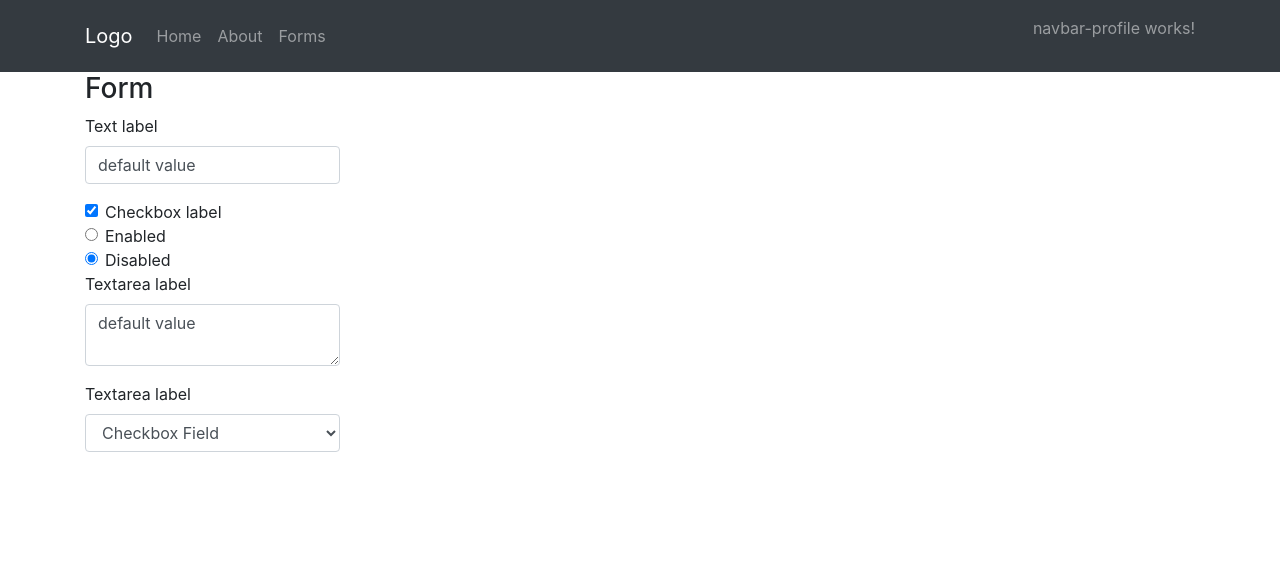
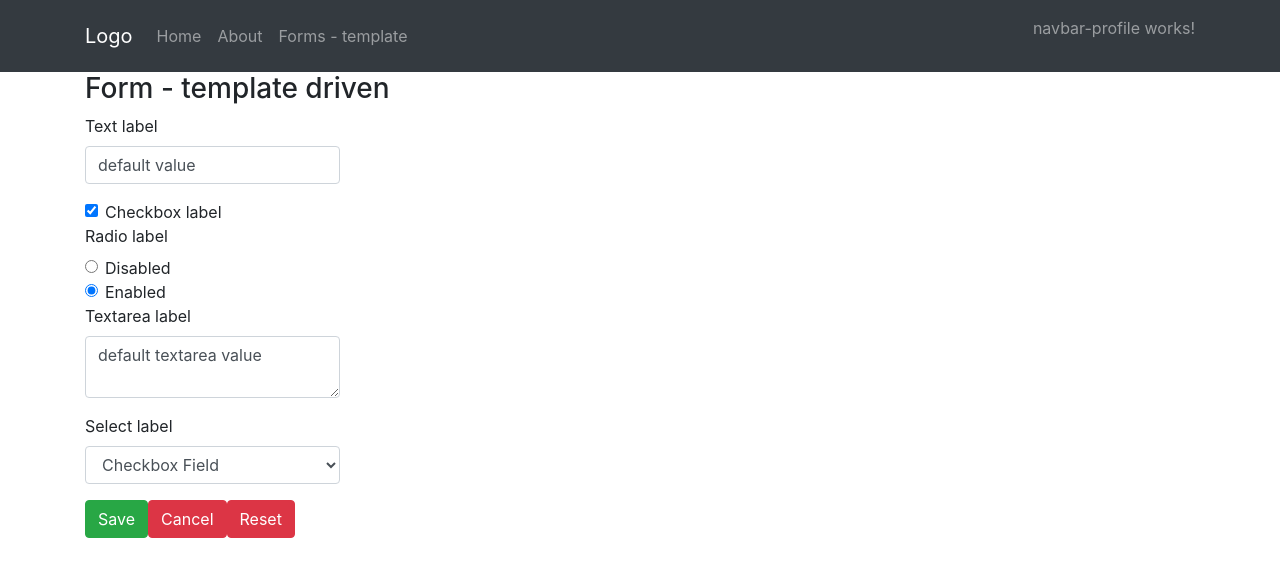
Before and after one commit to tomekb82/angular-startup, an Angular app in the folder angular-startup/: page /#/form in a window 1280 px wide. Shown: the top 576 px of the page. Built offline with nearby package versions, Linux system fonts and the light colour scheme.

Commit message:
forms template drive

```diff
--- a/angular-startup/src/app/app.component.ts
+++ b/angular-startup/src/app/app.component.ts
@@ -20,7 +20,7 @@ export class AppComponent {
       active: false
     },
     {
-      name: 'Forms',
+      name: 'Forms - template',
       link: '#/form',
       active: false
     }
--- a/angular-startup/src/app/form/form-wrapper.component.ts
+++ b/angular-startup/src/app/form/form-wrapper.component.ts
@@ -5,9 +5,13 @@ import {FormField} from '../model/form-field';
   selector: 'form-wrapper',
   template: `
     <h3>{{ title }}</h3>
+    <b *ngIf="status">Status: {{ status }} </b>
     <div class="row">
       <div class="col-3">
-        <my-form [fields]="fields"></my-form>
+        <my-form [fields]="fields" (fieldsChange)="afterSave($event)"></my-form>
+      </div>
+      <div class="col-3">
+        <pre *ngIf="savedData">{{ savedData | json }}</pre>
       </div>
     </div>
   `,
@@ -15,7 +19,9 @@ import {FormField} from '../model/form-field';
 })
 export class FormWrapperComponent implements OnInit {
 
-  title = 'Form';
+  title = 'Form - template driven';
+  status;
+  savedData;
 
   fields: FormField = [
     {
@@ -29,27 +35,36 @@ export class FormWrapperComponent implements OnInit {
       type: 'checkbox'
     },
     {
-      //label: "Checkbox label",
-      enabled: false,
+      label: "Radio label",
+      enabled: true,
+      options: [
+        { label: "Disabled", enabled: false },
+        { label: "Enabled", enabled: true }
+      ],
       type: 'radio'
     },
     {
       label: "Textarea label",
-      value: "default value",
+      textarea: "default textarea value",
       type: 'textarea'
     },
     {
-      label: "Textarea label",
+      label: "Select label",
       options: [
         { type: 'text', label:'Text Field'},
         { type: 'checkbox', label:'Checkbox Field'},
         { type: 'select', label:'Select Field'},
       ],
-      value: [{ type: 'checkbox', label:'Checkbox Field'}],
+      select: [{ type: 'checkbox', label:'Checkbox Field'}],
       type: 'select',
       multiple: false,
     }
   ];
+
+  afterSave(response) {
+    this.status = 'Form saved';
+    this.savedData = response;
+  }
 
   constructor() { }
 
--- a/angular-startup/src/app/form/form.component.ts
+++ b/angular-startup/src/app/form/form.component.ts
@@ -1,59 +1,71 @@
-import {Component, Input, OnInit} from '@angular/core';
+import {Component, EventEmitter, Input, OnInit, Output, ViewChild} from '@angular/core';
 import {FormField} from '../model/form-field';
+import {NgForm} from '@angular/forms';
+import * as keys from 'lodash/keys';
 
 @Component({
   selector: 'my-form',
   template: `
+    <form (ngSubmit)="save()">
       <div *ngFor="let field of fields">
         <div [ngSwitch]="field.type">
 
           <div *ngSwitchCase=" 'text' ">
             <div class="form-group">
               <label>{{ field.label }}</label>
-            <input type="text" class="form-control" [(ngModel)]="field.value">
+              <input type="text" class="form-control" [ngModel]="field.value" name="value">
             </div>
           </div>
 
           <div *ngSwitchCase=" 'checkbox' ">
             <div class="form-check">
               <label class="form-check-label">
-              <input class="form-check-input" type="checkbox" [(ngModel)]="field.active"> {{ field.label }}
+                <input class="form-check-input" type="checkbox" [ngModel]="field.active" name="active"> {{ field.label }}
               </label>
             </div>
           </div>
 
           <div *ngSwitchCase=" 'radio' ">
-          <div class="form-check">
+            <label>{{ field.label }}</label>
+            <div class="form-check" *ngFor="let radio of field.options">
               <label class="form-check-label">
-              <input class="form-check-input" type="radio" [value]="true" [(ngModel)]="field.enabled"> Enabled
+                <input class="form-check-input" type="radio" [value]="radio.enabled" [ngModel]="field.enabled" name="enabled"> {{ radio.label }}
               </label>
             </div>
-          <div class="form-check">
+           <!-- <div class="form-check">
               <label class="form-check-label">
-              <input class="form-check-input" type="radio" [value]="false" [(ngModel)]="field.enabled"> Disabled
+                <input class="form-check-input" type="radio" [value]="false" [ngModel]="field.enabled" name="enabled"> Disabled
               </label>
-          </div>
+            </div>-->
           </div>
 
           <div *ngSwitchCase=" 'textarea' ">
             <div class="form-group">
               <label>{{ field.label }}</label>
-            <textarea class="form-control" [(ngModel)]="field.value"></textarea>
+              <textarea class="form-control" [ngModel]="field.textarea" name="textarea"></textarea>
             </div>
           </div>
 
           <div *ngSwitchCase=" 'select' ">
             <div class="form-group">
               <label>{{ field.label }}</label>
-            <select class="form-control" [(ngModel)]="field.value" [compareWith]="compareType" [multiple]="field.multiple">
+              <select class="form-control" [ngModel]="field.select" [compareWith]="compareType" [multiple]="field.multiple" name="select">
                 <option *ngFor="let option of field.options" [ngValue]="option">{{option.label}}</option>
               </select>
             </div>
           </div>
 
+        </div>
 
       </div>
+
+      <div class="form-group">
+        <button class="btn btn-success">Save</button>
+        <button class="btn btn-danger" type="button" (click)="cancel()">Cancel</button>
+        <button class="btn btn-danger" type="button" (click)="reset()">Reset</button>
       </div>
+
+    </form>
   `,
   styles: []
 })
@@ -62,11 +74,49 @@ export class FormComponent implements OnInit {
   @Input()
   fields: FormField;
 
-  compareType(type1, type2){
-    return  type2 && type1.type == type2.type
+  @Output()
+  fieldsChange = new EventEmitter();
+
+  @ViewChild(NgForm)
+  form: NgForm;
+
+  compareType(type1, type2) {
+    return  type2 && type1.type === type2.type;
   }
 
-  constructor() { }
+  save() {
+    this.fieldsChange.emit(this.form.value);
+  }
+
+  cancel() {
+    this.form.setValue(this.getDefaultValues());
+    this.fieldsChange.emit(this.form.value);
+  }
+
+  getDefaultValues() {
+    const formKeys = Object.keys(this.form.value);
+    const changedModel = {};
+
+    this.fields.forEach(defaultField => {
+      Object.entries(defaultField).forEach(([defaultKey, defaultValue]) => {
+        formKeys.forEach(formKey => {
+          if (formKey === defaultKey) {
+            changedModel[formKey] = defaultValue;
+          }
+        });
+      });
+    });
+
+    return changedModel;
+  }
+
+  reset() {
+    this.form.reset();
+    this.fieldsChange.emit(this.form.value);
+  }
+
+  constructor() {
+  }
 
   ngOnInit() {
   }
--- a/angular-startup/src/app/model/form-field.ts
+++ b/angular-startup/src/app/model/form-field.ts
@@ -11,4 +11,6 @@ export interface FormField {
   type: string;
   options: OptionField[];
   multiple: boolean;
+  textarea: string;
+  select: OptionField[];
 }
```
Lines whose indentation alone changed are shown as unchanged.
